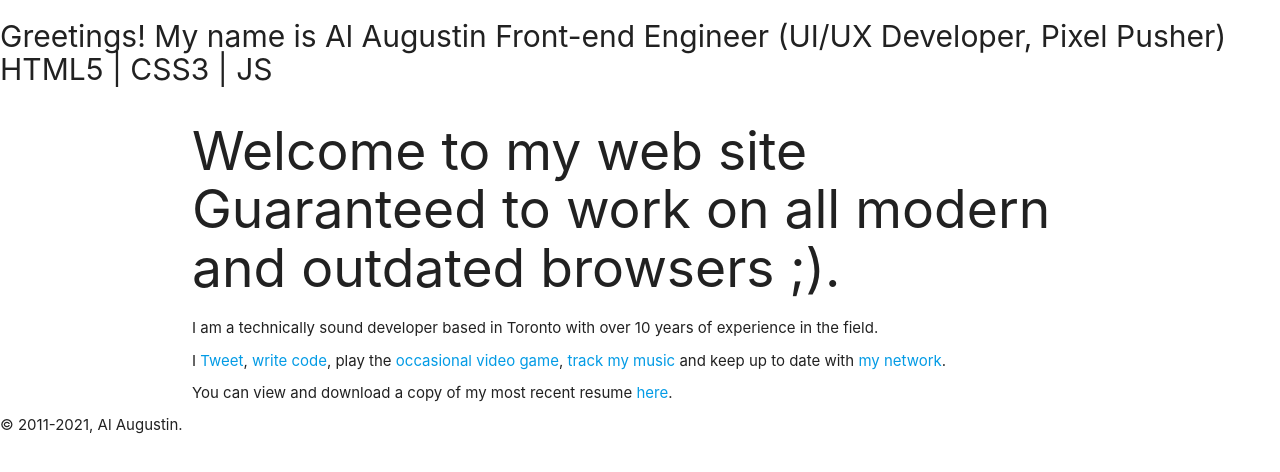
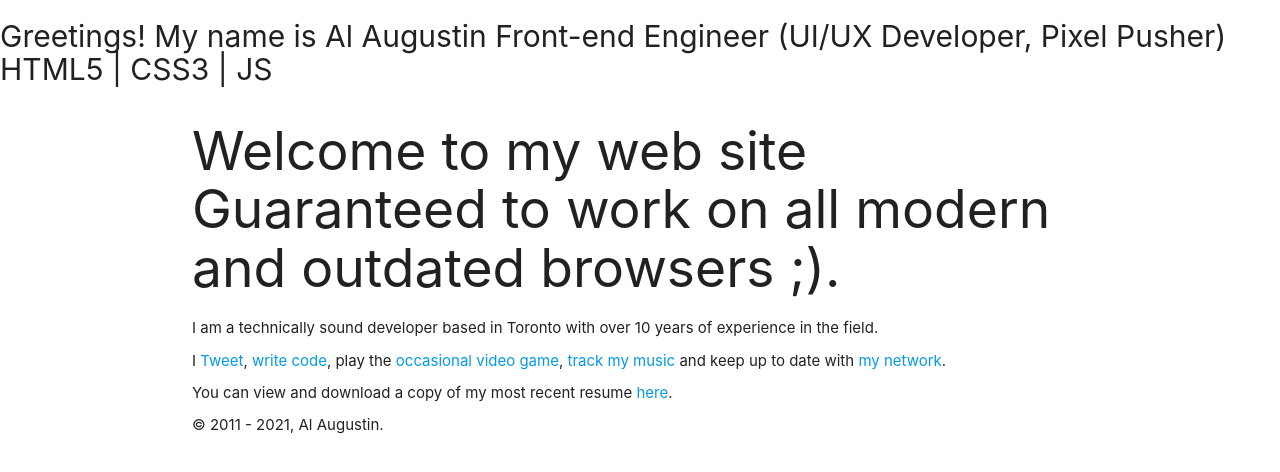
Before and after one commit to alaugustin/dot_com, a website: page src/copy/index.html in a window 1280 px wide. Drawn offline with nearby package versions, Linux system fonts and the light colour scheme; files that its build step writes are made by us from their sources.

Commit message:
footer year

```diff
--- a/src/copy/index.html
+++ b/src/copy/index.html
@@ -49,12 +49,12 @@
 
     <!-- FOOTER -->
     <footer>
-        &copy; 2011<script>
-            new Date().getFullYear() > 2010 && document.write("-" + new Date().getFullYear());
-        </script>, Al Augustin.
         <div class="container">
+            &copy; 2011 - <span id="currentYear"></span>, Al Augustin.
         </div>
     </footer>
+
+    <script src="js/main.js"></script>
 
     <script>
         (function (i, s, o, g, r, a, m) {
--- /dev/null
+++ b/src/js/main.js
@@ -0,0 +1,51 @@
+console.log("main.js executed");
+/* -------------------- new JS template below -------------------- */
+let aaaDotCom = {
+    version: '1.0',
+    author: 'Al Augustin',
+    project: 'Cee-Lo web dice game',
+    Date: '2021',
+
+    // -------------------- INITIALIZATION --------------------
+    init: function () {
+        let context = this;
+
+        // GLOBAL VARIABLES --------------------
+        context.config = {
+            abc: "var test passed",
+        };
+
+        // CALL DOM INVOKING FUNCTIONS HERE --------------------
+        aaaDotCom.footerYear();
+        aaaDotCom.eventHandlers();
+
+        // FOR DEV PORPOSES --------------------
+        console.log(context.config.abc);
+        console.log(aaaDotCom.config);
+
+    },
+
+
+
+    // -------------------- footerYear() --------------------
+    footerYear: () => {
+        let yearHolder = document.getElementById("currentYear"),
+            theCurrentYear = new Date().getFullYear();
+
+            yearHolder.innerHTML = theCurrentYear;
+        console.log(yearHolder);
+        console.log(theCurrentYear);
+    },
+
+
+
+    // -------------------- HANDLE ALL PAGE LEVEL EVENTS --------------------
+    eventHandlers: () => {
+        console.log("eventHandlers() here");
+    },
+};
+
+// -------------------- LOAD init() --------------------
+window.addEventListener("load", () => {
+    aaaDotCom.init();
+});
```
